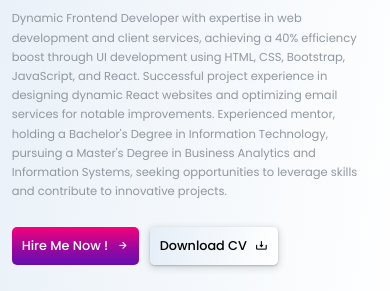
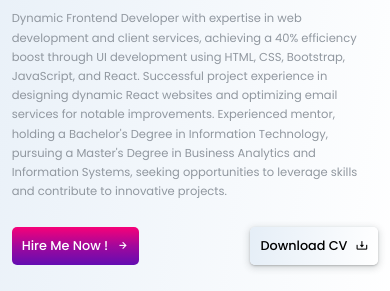
Before and after one commit to SharvariMore/Portfolio, a plain HTML site: page index.html in a window 390 px wide. Shown: the part 675-966 px from the top of the page. Drawn offline with nearby package versions, Linux system fonts and the light colour scheme.

Commit message:
Update style.css

```diff
--- a/style.css
+++ b/style.css
@@ -205,7 +205,7 @@ section{
 .btn-box{
     display: flex;
     justify-content: space-between;
-    width: 320px;
+    width: 335px;
     margin-top: 2rem;
     margin-bottom: 6rem;
 }
@@ -1235,7 +1235,8 @@ footer{
         width: 23.8rem;
     }
     .btn-box{
-        width: 266px;
+        width: 100%;
+        justify-content: space-between;
         margin-bottom: 3rem;
     }
     .about-btn button{
@@ -1259,4 +1260,5 @@ footer{
     .popup {
         transform: none;
     }
+
 }
```
